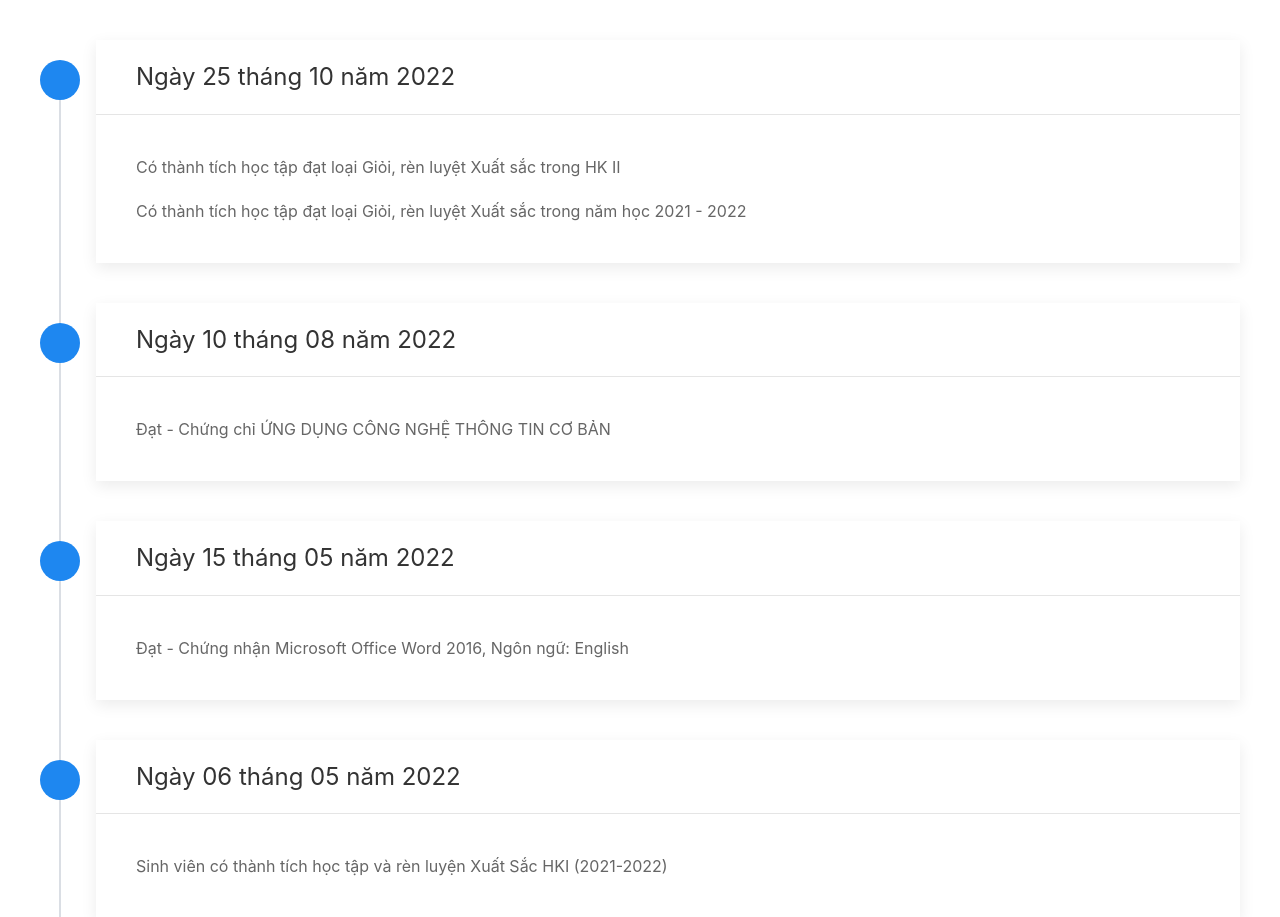
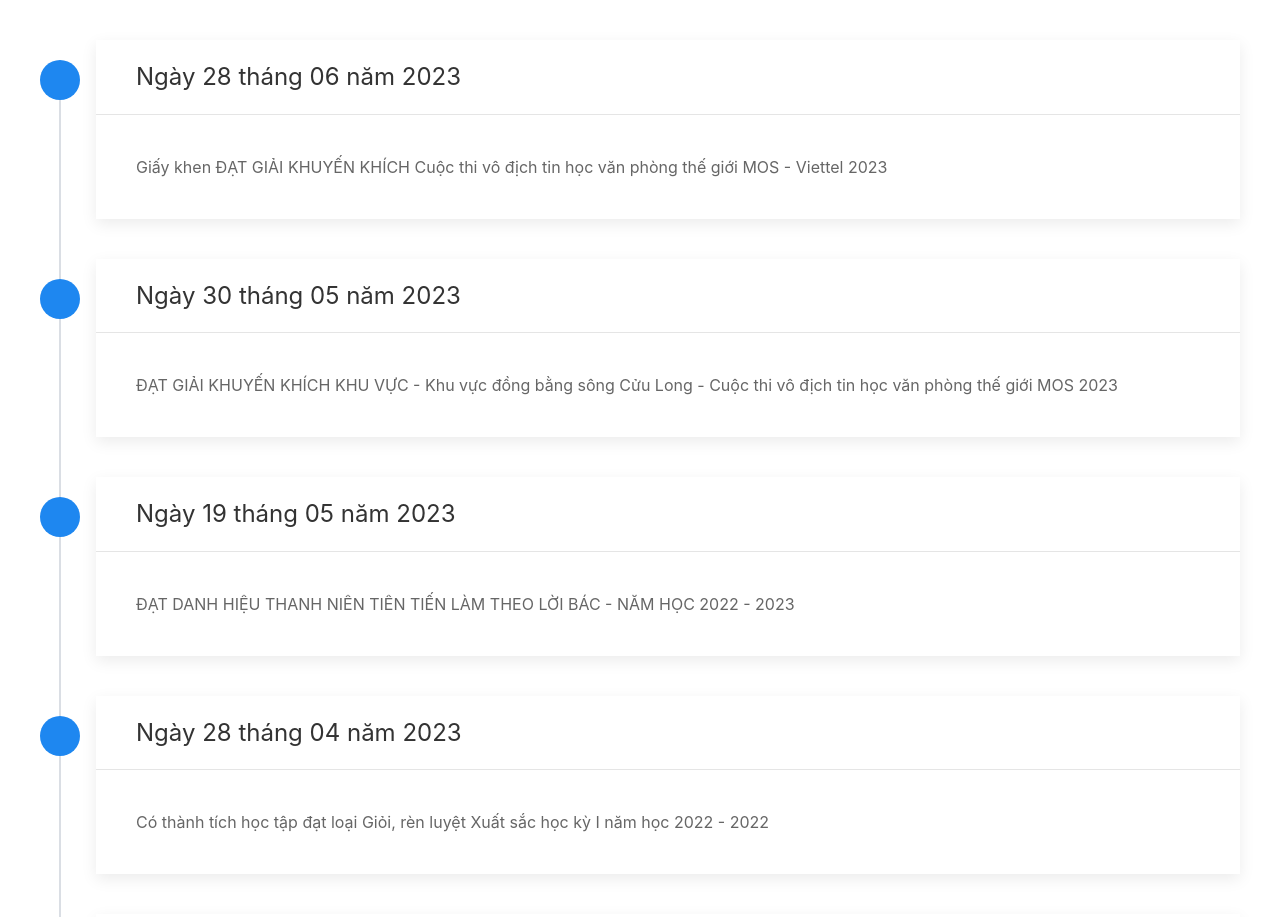
Before and after one commit to HuuThoCSE/huuthocse.github.io, a plain HTML site: page index.html in a window 1280 px wide. Shown: the top 917 px of the page. Drawn offline with nearby package versions, Linux system fonts and the light colour scheme.

Commit message:
Update index.html

```diff
--- a/index.html
+++ b/index.html
@@ -55,6 +55,89 @@
             </div>
         </div> -->
 
+	<div class="uk-timeline-item">
+            <div class="uk-timeline-icon">
+                <span class="uk-badge">
+                    <!-- <span uk-icon="check"> -->
+                </span></span>
+            </div>
+            <div class="uk-timeline-content">
+                <div class="uk-card uk-card-default uk-margin-medium-bottom uk-overflow-auto">
+                    <div class="uk-card-header">
+                        <div class="uk-grid-small uk-flex-middle" uk-grid>
+                            <h3 class="uk-card-title"><time datetime="2023-05-30"> Ngày 28 tháng 06 năm 2023</time></h3>
+                            <!-- <span class="uk-label uk-label-danger uk-margin-auto-left">Fix</span> -->
+                        </div>
+                    </div>
+                    <div class="uk-card-body">
+                        <p>Giấy khen ĐẠT GIẢI KHUYẾN KHÍCH Cuộc thi vô địch tin học văn phòng thế giới MOS - Viettel 2023</p>
+                    </div>
+                </div>
+            </div>
+        </div>
+
+	<div class="uk-timeline-item">
+            <div class="uk-timeline-icon">
+                <span class="uk-badge">
+                    <!-- <span uk-icon="check"> -->
+                </span></span>
+            </div>
+            <div class="uk-timeline-content">
+                <div class="uk-card uk-card-default uk-margin-medium-bottom uk-overflow-auto">
+                    <div class="uk-card-header">
+                        <div class="uk-grid-small uk-flex-middle" uk-grid>
+                            <h3 class="uk-card-title"><time datetime="2023-05-30"> Ngày 30 tháng 05 năm 2023</time></h3>
+                            <!-- <span class="uk-label uk-label-danger uk-margin-auto-left">Fix</span> -->
+                        </div>
+                    </div>
+                    <div class="uk-card-body">
+                        <p>ĐẠT GIẢI KHUYẾN KHÍCH KHU VỰC - Khu vực đồng bằng sông Cửu Long - Cuộc thi vô địch tin học văn phòng thế giới MOS 2023</p>
+                    </div>
+                </div>
+            </div>
+        </div>
+
+	<div class="uk-timeline-item">
+            <div class="uk-timeline-icon">
+                <span class="uk-badge">
+                    <!-- <span uk-icon="check"> -->
+                </span></span>
+            </div>
+            <div class="uk-timeline-content">
+                <div class="uk-card uk-card-default uk-margin-medium-bottom uk-overflow-auto">
+                    <div class="uk-card-header">
+                        <div class="uk-grid-small uk-flex-middle" uk-grid>
+                            <h3 class="uk-card-title"><time datetime="2023-05-19"> Ngày 19 tháng 05 năm 2023</time></h3>
+                            <!-- <span class="uk-label uk-label-danger uk-margin-auto-left">Fix</span> -->
+                        </div>
+                    </div>
+                    <div class="uk-card-body">
+                        <p>ĐẠT DANH HIỆU THANH NIÊN TIÊN TIẾN LÀM THEO LỜI BÁC - NĂM HỌC 2022 - 2023</p>
+                    </div>
+                </div>
+            </div>
+        </div>
+
+	<div class="uk-timeline-item">
+            <div class="uk-timeline-icon">
+                <span class="uk-badge">
+                    <!-- <span uk-icon="check"> -->
+                </span></span>
+            </div>
+            <div class="uk-timeline-content">
+                <div class="uk-card uk-card-default uk-margin-medium-bottom uk-overflow-auto">
+                    <div class="uk-card-header">
+                        <div class="uk-grid-small uk-flex-middle" uk-grid>
+                            <h3 class="uk-card-title"><time datetime="2023-04-28"> Ngày 28 tháng 04 năm 2023</time></h3>
+                            <!-- <span class="uk-label uk-label-danger uk-margin-auto-left">Fix</span> -->
+                        </div>
+                    </div>
+                    <div class="uk-card-body">
+                        <p>Có thành tích học tập đạt loại Giỏi, rèn luyệt Xuất sắc học kỳ I năm học 2022 - 2022</p>
+                    </div>
+                </div>
+            </div>
+        </div>
 
         <div class="uk-timeline-item">
             <div class="uk-timeline-icon">
@@ -66,7 +149,7 @@
                 <div class="uk-card uk-card-default uk-margin-medium-bottom uk-overflow-auto">
                     <div class="uk-card-header">
                         <div class="uk-grid-small uk-flex-middle" uk-grid>
-                            <h3 class="uk-card-title"><time datetime="2021-10-25"> Ngày 25 tháng 10 năm 2022</time></h3>
+                            <h3 class="uk-card-title"><time datetime="2022-10-25"> Ngày 25 tháng 10 năm 2022</time></h3>
                             <!-- <span class="uk-label uk-label-danger uk-margin-auto-left">Fix</span> -->
                         </div>
                     </div>
```
